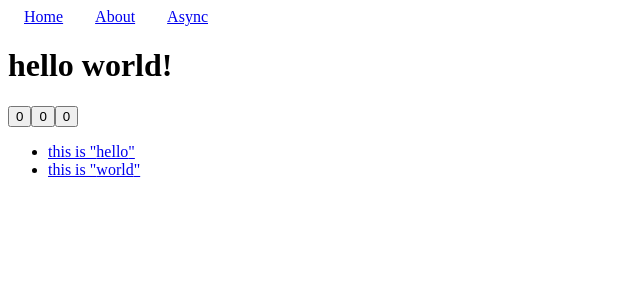
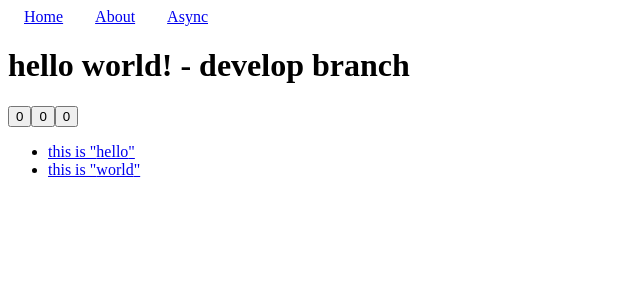
Before and after one commit to macrat/next-sandbox, a Next.js app: page / in a window 1280 px wide. Shown: the top 300 px of the page, without its empty margins (0-640 px from the left). Built offline with nearby package versions, Linux system fonts and the light colour scheme.

Commit message:
Made develop branch for test behavior of now.sh

```diff
--- a/pages/index.jsx
+++ b/pages/index.jsx
@@ -30,7 +30,7 @@ function PageList() {
 export default function Index() {
     return (
         <Layout>
-            <h1>hello world!</h1>
+            <h1>hello world! - develop branch</h1>
             <p><Counter /><Counter /><Counter /></p>
             <PageList />
         </Layout>
```
